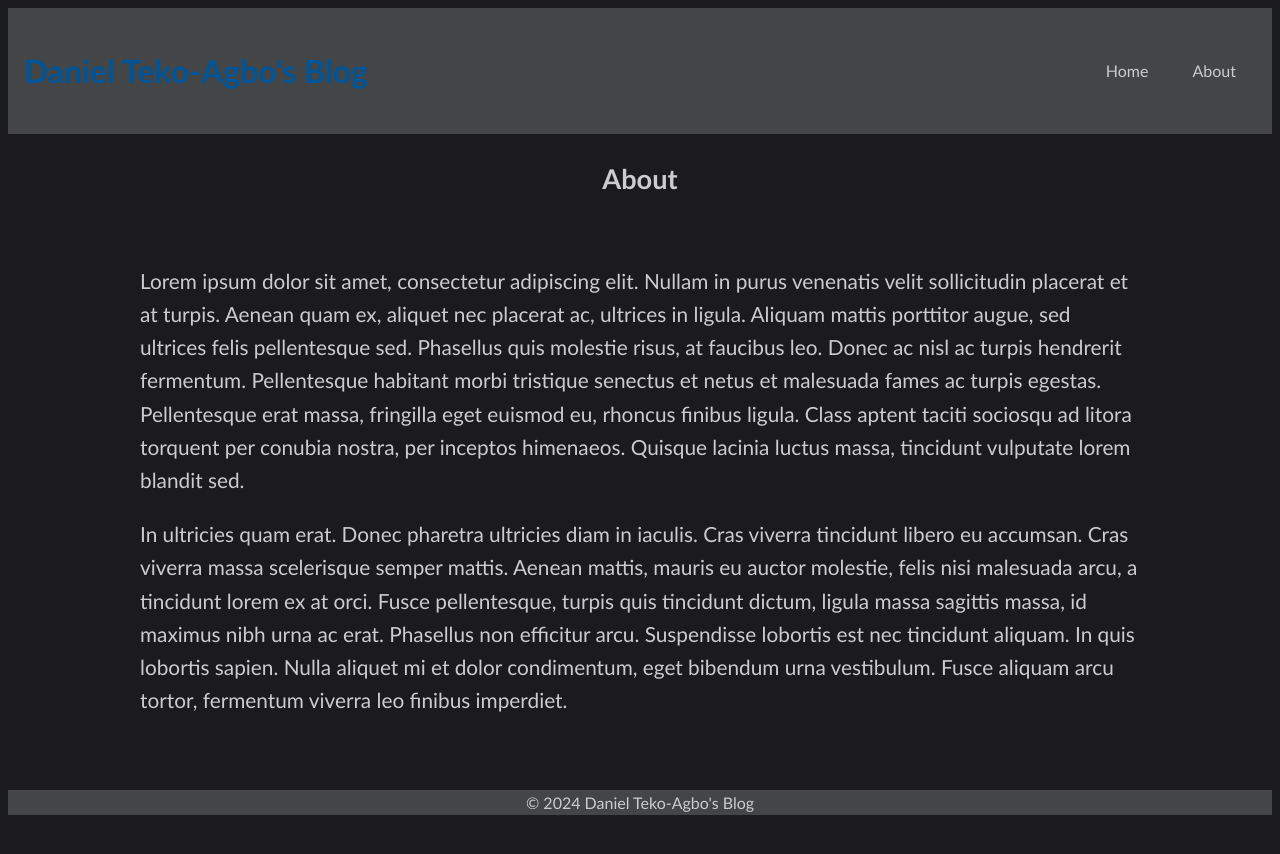
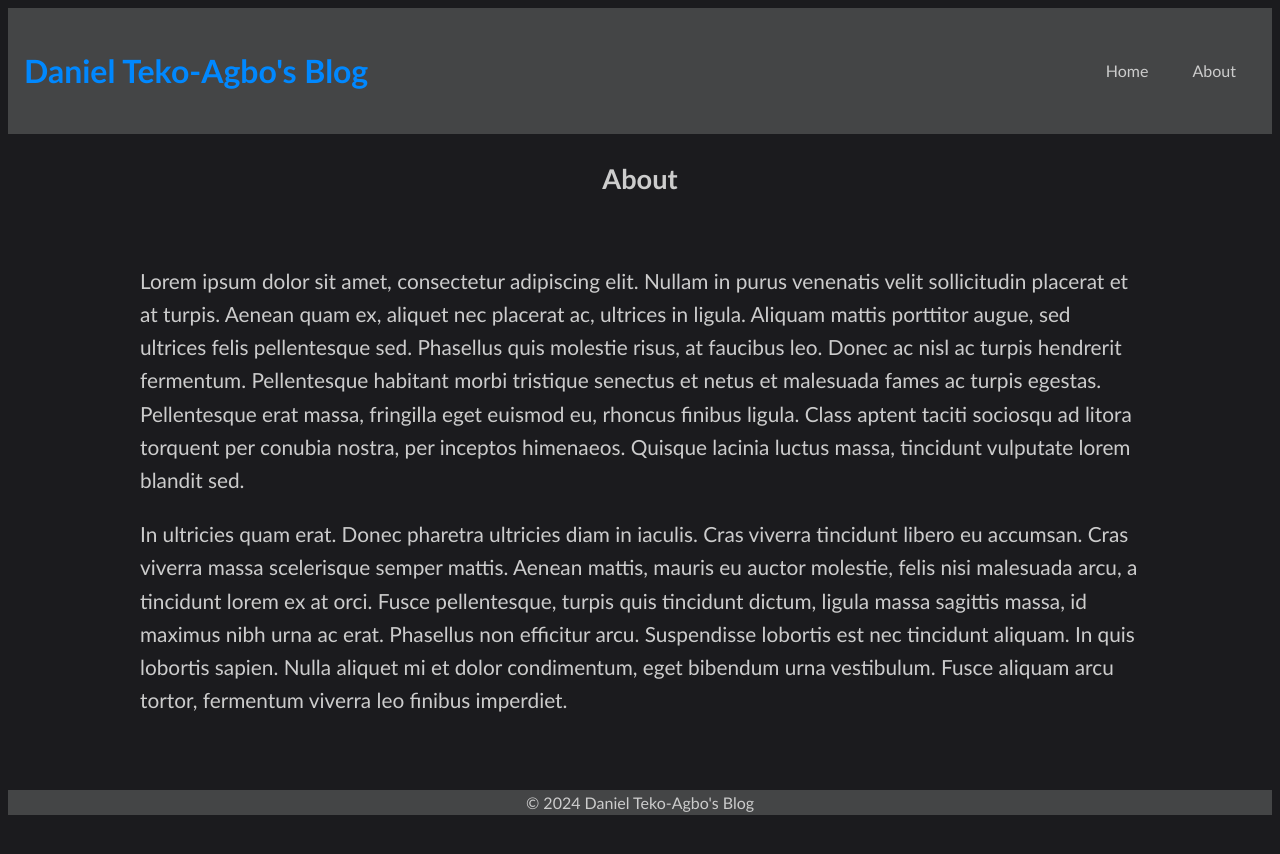
Before and after one commit to DanielTeko-Agbo/blog, a Jekyll site: the page built from about.md, in a window 1280 px wide. Shown: the top 854 px of the page. Built offline with Jekyll 4.4.1, drawn with Linux system fonts in a browser that asks for light colours.

Commit message:
Modified colours

```diff
--- a/_layouts/home.html
+++ b/_layouts/home.html
@@ -17,7 +17,7 @@ layout: default
   {%- if site.posts.size > 0 -%}
     {%- for post in site.posts -%}
         <div class="projcard-container">
-            <div class="projcard projcard-blue">
+            <div class="projcard projcard-brown">
                 <div class="projcard-innerbox">
                 <img class="projcard-img" src="{{ post.image | relative_url }}" />
                 <a href="{{ post.url | relative_url }}">
--- a/assets/css/style.css
+++ b/assets/css/style.css
@@ -26,12 +26,12 @@ body {
 }
 
 a {
-    color: #059;
+    color: #0088FF;
     text-decoration: none;
 }
 
 a:visited {
-    color: #059;
+    color: #0088FF;
     text-decoration: none;
 }
 
```
